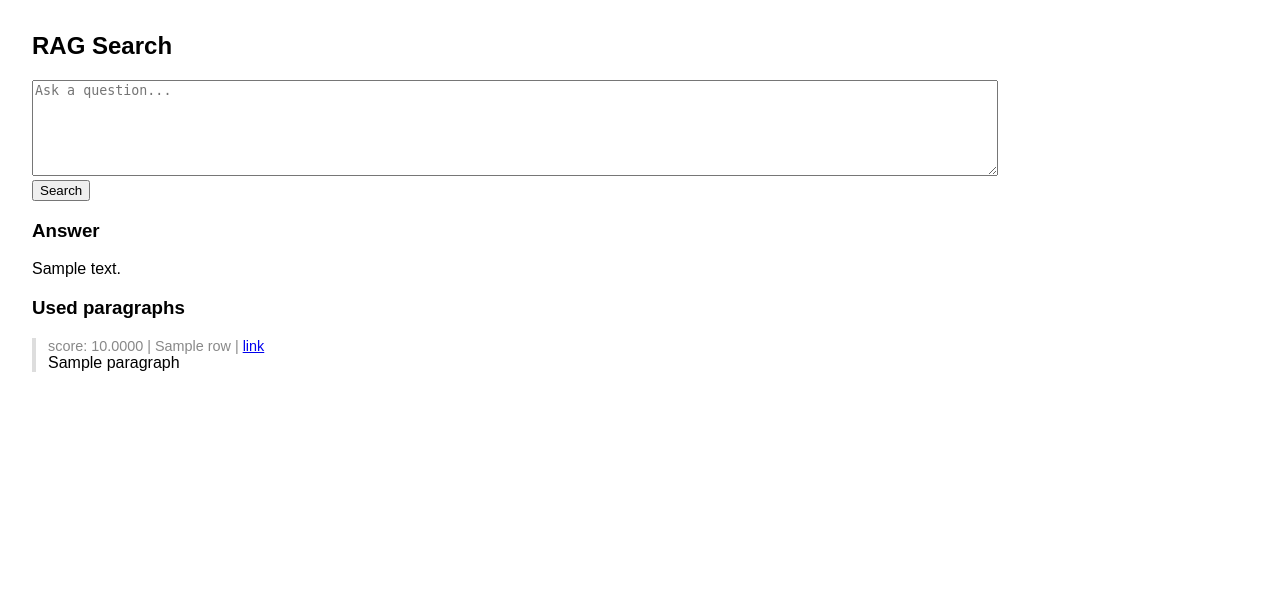
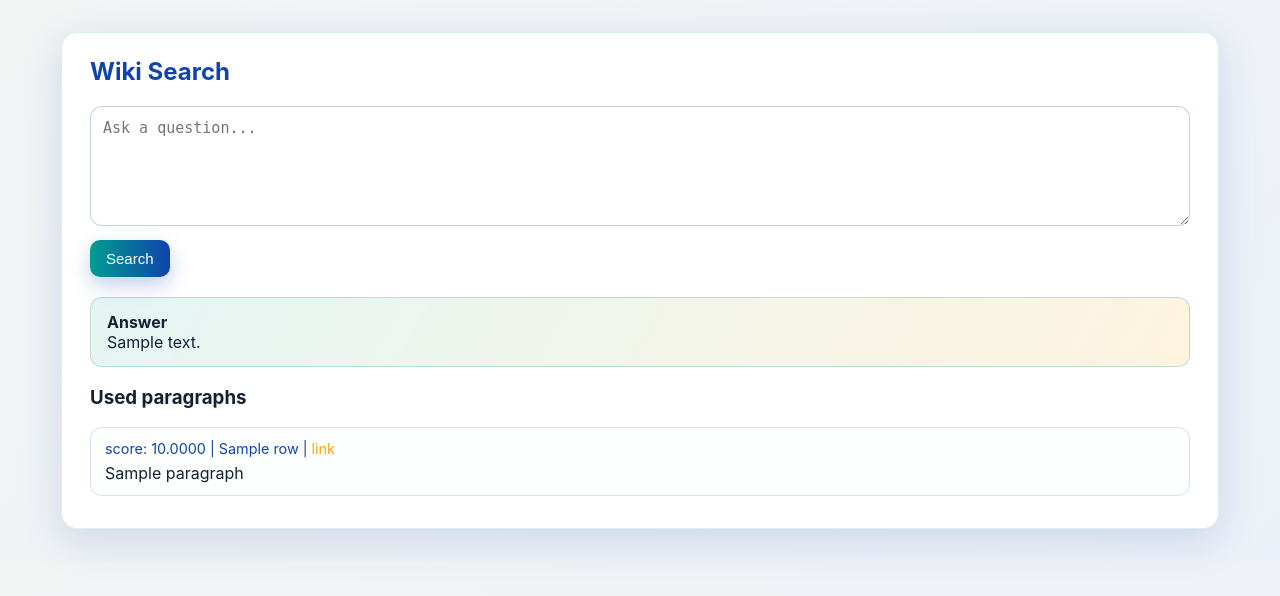
Before and after one commit to Oxotall/WikiQA, a Python web app: template src/api/templates/index.html in a window 1280 px wide. Shown: the top 596 px of the page. Run offline with Jinja, Linux system fonts and the light colour scheme; the template is opened without the code that fills it: most values are stand-ins (such as "Sample title", 1, 10 or a date in 2020).

Commit message:
make front pretier

```diff
--- a/src/api/templates/index.html
+++ b/src/api/templates/index.html
@@ -2,30 +2,103 @@
 <html>
 <head>
   <meta charset="utf-8" />
-  <title>RAG Search</title>
+  <title>Wiki Search</title>
   <style>
-    body { font-family: sans-serif; margin: 2rem; max-width: 960px; }
-    textarea { width: 100%; height: 90px; }
-    .para { border-left: 4px solid #ddd; padding-left: 0.75rem; margin: 0.5rem 0; }
-    .score { color: #888; font-size: 0.9em; }
+    :root {
+      --teal: #009D91;
+      --blue: #1144AA;
+      --amber: #FFA700;
+      --bg: #f7f9fb;
+      --card: #ffffff;
+    }
+    body {
+      font-family: "Inter", "Segoe UI", sans-serif;
+      margin: 0;
+      padding: 2rem;
+      background: linear-gradient(135deg, rgba(85, 114, 111, 0.08), rgba(17,68,170,0.08));
+      color: #123;
+      display: flex;
+      justify-content: center;
+    }
+    .shell {
+      width: min(1100px, 100%);
+      background: var(--card);
+      box-shadow: 0 12px 40px rgba(17,68,170,0.15);
+      border-radius: 16px;
+      padding: 24px 28px 32px;
+      border: 1px solid rgba(0,157,145,0.15);
+    }
+    h2 { color: var(--blue); margin-top: 0; }
+    form { margin-bottom: 20px; }
+    textarea {
+      width: 100%;
+      min-height: 120px;
+      padding: 12px;
+      border: 1px solid rgba(17,68,170,0.25);
+      border-radius: 12px;
+      font-size: 15px;
+      outline: none;
+      transition: border-color 0.2s ease, box-shadow 0.2s ease;
+      box-sizing: border-box;
+    }
+    textarea:focus {
+      border-color: var(--teal);
+      box-shadow: 0 0 0 3px rgba(0,157,145,0.15);
+    }
+    button {
+      background: linear-gradient(90deg, var(--teal), var(--blue));
+      color: white;
+      border: none;
+      border-radius: 10px;
+      padding: 10px 16px;
+      font-size: 15px;
+      cursor: pointer;
+      box-shadow: 0 8px 20px rgba(17,68,170,0.25);
+      transition: transform 0.1s ease, box-shadow 0.1s ease;
+      margin-top: 10px;
+    }
+    button:hover { transform: translateY(-1px); box-shadow: 0 10px 26px rgba(17,68,170,0.28); }
+    button:active { transform: translateY(0); box-shadow: 0 6px 16px rgba(17,68,170,0.2); }
+    .answer {
+      background: linear-gradient(120deg, rgba(0,157,145,0.1), rgba(255,167,0,0.12));
+      border: 1px solid rgba(0,157,145,0.25);
+      border-radius: 12px;
+      padding: 14px 16px;
+      margin-top: 16px;
+      width: 100%;
+      box-sizing: border-box;
+    }
+    .para-list { margin-top: 18px; display: grid; gap: 12px; }
+    .para {
+      border: 1px solid rgba(17,68,170,0.15);
+      border-radius: 12px;
+      padding: 12px 14px;
+      background: #fdfefe;
+    }
+    .score { color: var(--blue); font-size: 0.9em; margin-bottom: 6px; }
+    a { color: var(--amber); text-decoration: none; }
+    a:hover { text-decoration: underline; }
   </style>
 </head>
 <body>
-  <h2>RAG Search</h2>
+  <div class="shell">
+    <h2>Wiki Search</h2>
     <form method="post">
       <textarea name="q" placeholder="Ask a question...">{{ q }}</textarea><br/>
       <button type="submit">Search</button>
     </form>
     {% if answer %}
-    <h3>Answer</h3>
-    <div>{{ answer }}</div>
+      <div class="answer"><strong>Answer</strong><br/>{{ answer }}</div>
       <h3>Used paragraphs</h3>
+      <div class="para-list">
       {% for r in rows %}
         <div class="para">
           <div class="score">score: {{ "%.4f"|format(r.score) }} | {{ r.title }} | <a href="{{ r.url }}" target="_blank">link</a></div>
           <div>{{ r.paragraph }}</div>
         </div>
       {% endfor %}
+      </div>
     {% endif %}
+  </div>
 </body>
 </html>
```
Lines whose indentation alone changed are shown as unchanged.
